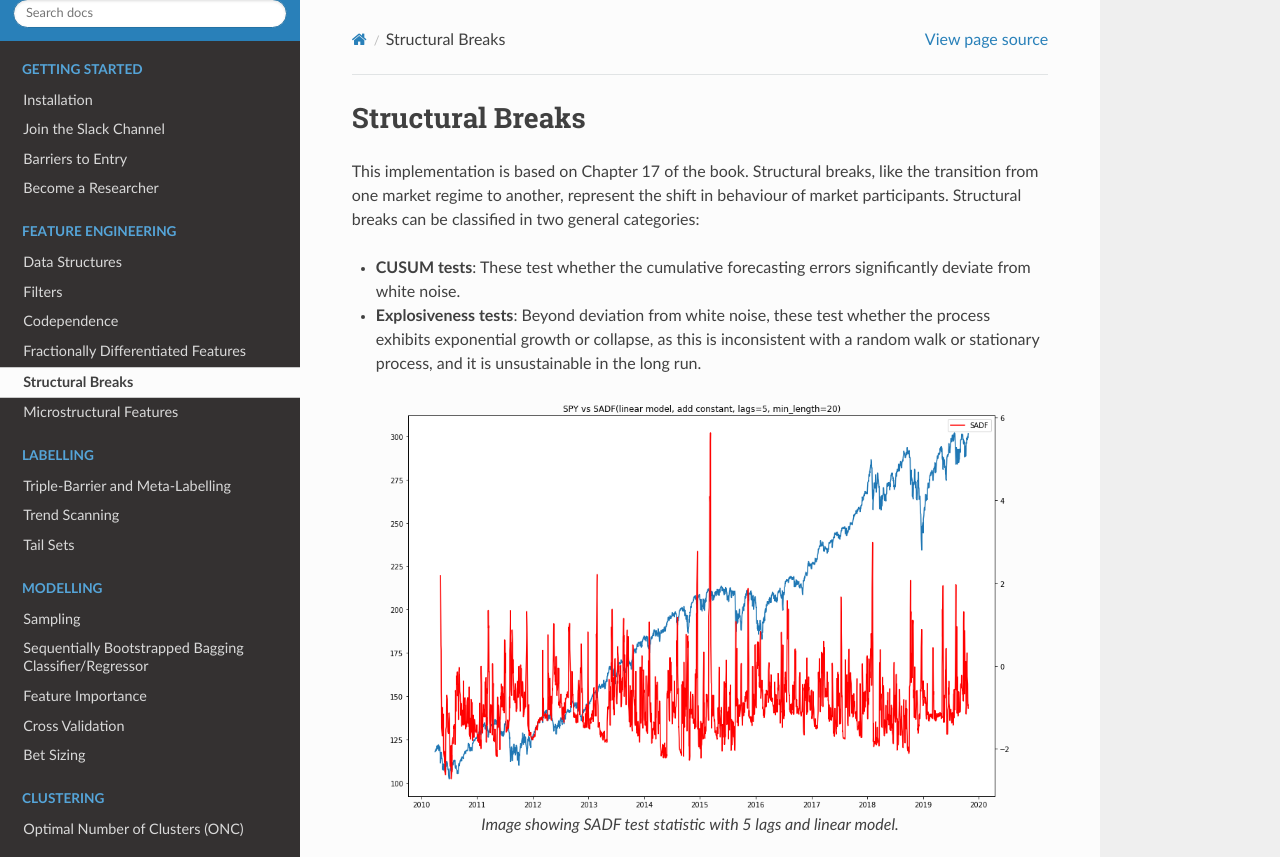
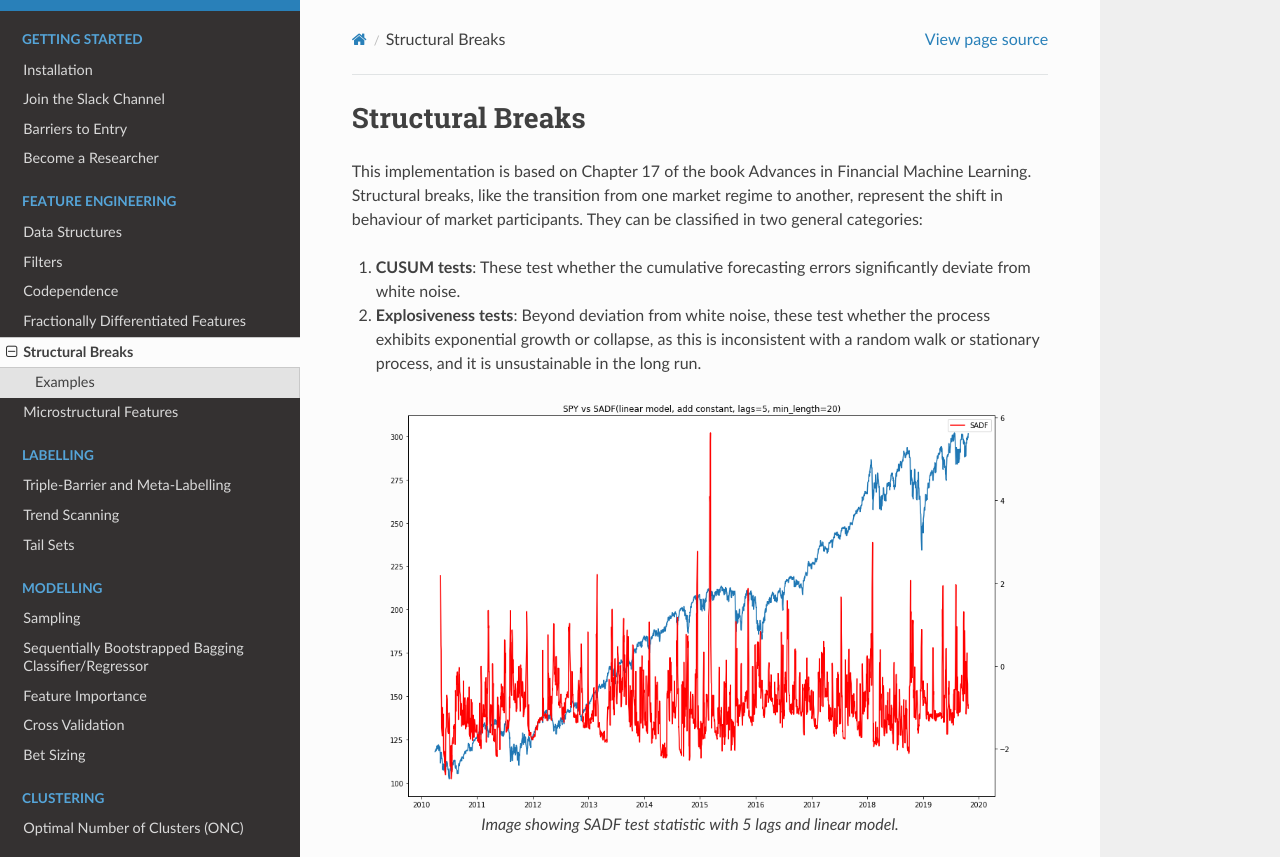
Before and after one commit to hudson-and-thames/mlfinlab, a Sphinx documentation site: the page built from docs/source/implementations/structural_breaks.rst, in a window 1280 px wide and 1400 px high, cut to the strip 0-857 px from the top of the window. Built offline with Sphinx 7.4.7 and the Read the Docs theme 2.0.0, drawn with Linux system fonts in a browser that asks for light colours; pages that are not in the unit, such as notebooks, are missing from menus.

Commit message:
docs improve: structural breaks

```diff
--- a/docs/source/implementations/structural_breaks.rst
+++ b/docs/source/implementations/structural_breaks.rst
@@ -1,15 +1,16 @@
 .. _implementations-structural_breaks:
 
-============================
+=================
 Structural Breaks
-============================
+=================
 
-This implementation is based on Chapter 17 of the book. Structural breaks, like the transition from one market regime to another, represent the shift in behaviour of market participants.
-Structural breaks can be classified in two general categories:
+This implementation is based on Chapter 17 of the book Advances in Financial Machine Learning. Structural breaks, like
+the transition from one market regime to another, represent the shift in behaviour of market participants. They can be
+classified in two general categories:
 
-- **CUSUM tests**: These test whether the cumulative forecasting errors significantly deviate from white noise.
-
-- **Explosiveness tests**: Beyond deviation from white noise, these test whether the process exhibits exponential growth or collapse, as this is inconsistent with a random walk or stationary process, and it is unsustainable in the long run.
+1. **CUSUM tests**: These test whether the cumulative forecasting errors significantly deviate from white noise.
+2. **Explosiveness tests**: Beyond deviation from white noise, these test whether the process exhibits exponential
+   growth or collapse, as this is inconsistent with a random walk or stationary process, and it is unsustainable in the long run.
 
 
 .. figure:: structural_breaks_images/sadf.png
@@ -33,12 +34,14 @@
    :members:
 
 Examples
+########
 
-::
+.. code-block::
 
     import pandas as pd
     import numpy as np
-    from mlfinlab.structural_breaks import get_chu_stinchcombe_white_statistics, get_chow_type_stat, get_sadf
+    from mlfinlab.structural_breaks import (get_chu_stinchcombe_white_statistics,
+                                            get_chow_type_stat, get_sadf)
 
     bars = pd.read_csv('BARS_PATH', index_col = 0, parse_dates=[0])
     log_prices = np.log(bars.close) # see p.253, 17.4.2.1 Raw vs Log Prices
```
